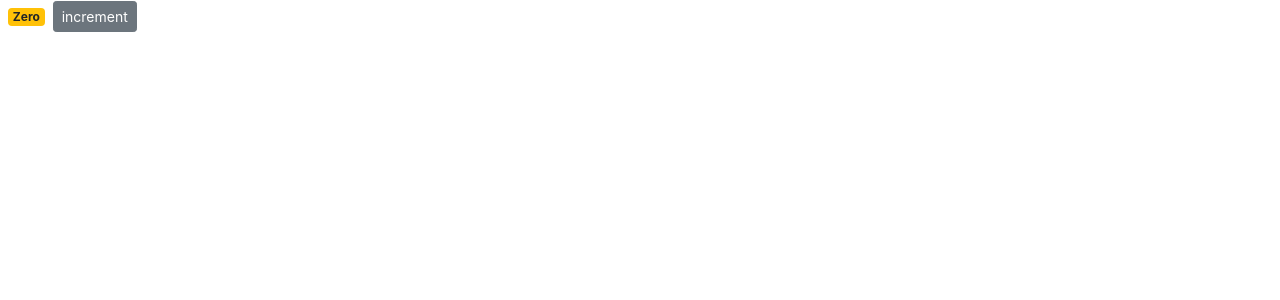
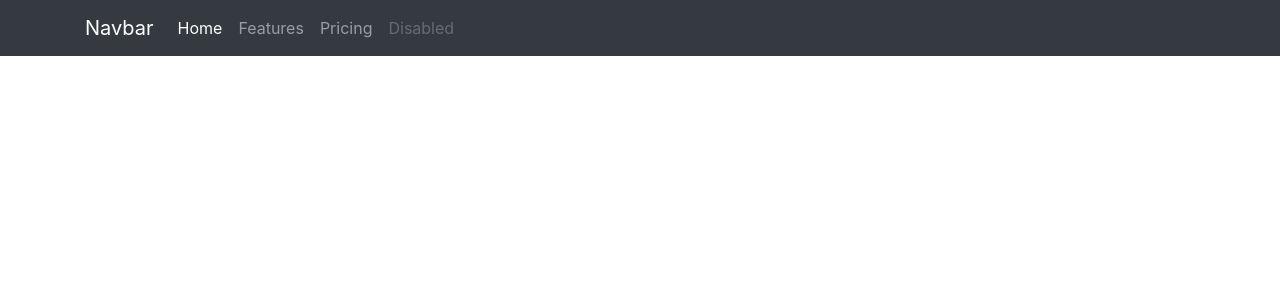
Before and after one commit to MrTwitchyMckat/viveksite, a React (Create React App) app: page / in a window 1280 px wide. Shown: the top 300 px of the page. Built offline with nearby package versions, Linux system fonts and the light colour scheme.

Commit message:
Added Navbar Unsuccesfully

```diff
--- a/src/App.js
+++ b/src/App.js
@@ -1,20 +1,11 @@
-import React, { Component } from 'react';
-import logo from './logo.svg';
-import './App.css';
+import React, { Component } from "react";
+import logo from "./logo.svg";
+import "./App.css";
+import Navbar from "./components/navbar";
 
 class App extends Component {
   render() {
-    return (
-      <div className="App">
-        <header className="App-header">
-          <img src={logo} className="App-logo" alt="logo" />
-          <h1 className="App-title">Welcome to React</h1>
-        </header>
-        <p className="App-intro">
-          Look at me I'm Noaaahh. I just want to make vivek kill himselffff.
-        </p>
-      </div>
-    );
+    return <Navbar />;
   }
 }
 
--- a/src/components/counter.jsx
+++ /dev/null
@@ -1,36 +0,0 @@
-import React, { Component } from "react";
-
-class Counter extends Component {
-  state = {
-    count: 0
-  };
-
-  handleIncrement = () => {
-    this.setState({ count: this.state.count + 1 });
-  };
-
-  render() {
-    return (
-      <div>
-        <span className={this.getBadge()}>{this.formatCount()}</span>
-        <button
-          onClick={this.handleIncrement}
-          className="btn btn-secondary btn-sm"
-        >
-          increment
-        </button>
-      </div>
-    );
-  }
-  formatCount() {
-    const { count } = this.state;
-    return count === 0 ? "Zero" : count;
-  }
-  getBadge() {
-    let badgeClass = "badge m-2 badge-";
-    badgeClass += this.state.count === 0 ? "warning" : "primary";
-    return badgeClass;
-  }
-}
-
-export default Counter;
--- /dev/null
+++ b/src/components/navbar.jsx
@@ -0,0 +1,53 @@
+import React, { Component } from "react";
+
+class Navbar extends Component {
+  state = {};
+  render() {
+    return (
+      <nav class="navbar navbar-expand-lg sticky-top navbar-dark bg-dark">
+        <div class="container">
+          <a class="navbar-brand" href="#">
+            Navbar
+          </a>
+          <button
+            class="navbar-toggler"
+            type="button"
+            data-toggle="collapse"
+            data-target="#navbarNav"
+            aria-controls="navbarNav"
+            aria-expanded="false"
+            aria-label="Toggle navigation"
+          >
+            <span class="navbar-toggler-icon" />
+          </button>
+          <div class="collapse navbar-collapse" id="navbarNav">
+            <ul class="navbar-nav">
+              <li class="nav-item active">
+                <a class="nav-link" href="#">
+                  Home <span class="sr-only">(current)</span>
+                </a>
+              </li>
+              <li class="nav-item">
+                <a class="nav-link" href="#">
+                  Features
+                </a>
+              </li>
+              <li class="nav-item">
+                <a class="nav-link" href="#">
+                  Pricing
+                </a>
+              </li>
+              <li class="nav-item">
+                <a class="nav-link disabled" href="#">
+                  Disabled
+                </a>
+              </li>
+            </ul>
+          </div>
+        </div>
+      </nav>
+    );
+  }
+}
+
+export default Navbar;
--- a/src/index.js
+++ b/src/index.js
@@ -1,9 +1,9 @@
 import React from "react";
 import ReactDOM from "react-dom";
 import "./index.css";
+import App from "./App";
 import registerServiceWorker from "./registerServiceWorker";
 import "bootstrap/dist/css/bootstrap.css";
-import Counter from "./components/counter";
 
-ReactDOM.render(<Counter />, document.getElementById("root"));
+ReactDOM.render(<App />, document.getElementById("root"));
 registerServiceWorker();
```
